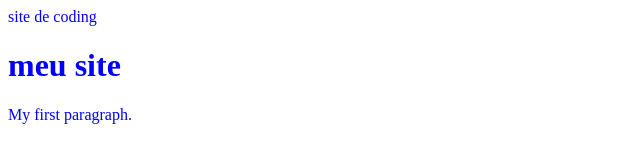
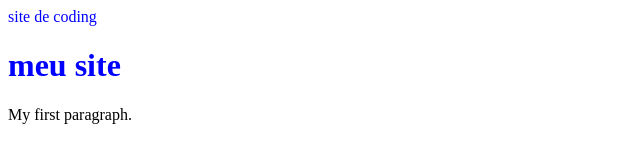
Before and after one commit to Leoruiz197/teste.github.io, a plain HTML site: page index.html in a window 1280 px wide. Shown: the whole page, without its empty margins (0-640 px from the left). Drawn offline with Linux system fonts and the light colour scheme.

Commit message:
add class texto

```diff
--- a/CSS/estilo.css
+++ b/CSS/estilo.css
@@ -1,3 +1,6 @@
 body{
   color: blue;
 }
+.texto{
+  color: black;
+}
```
